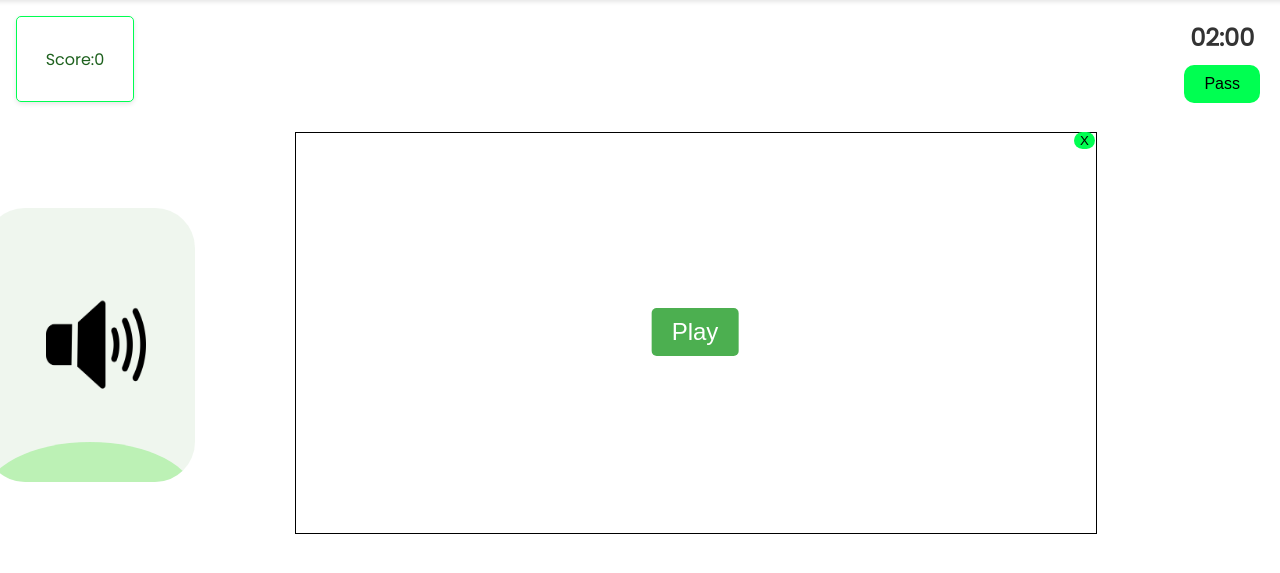
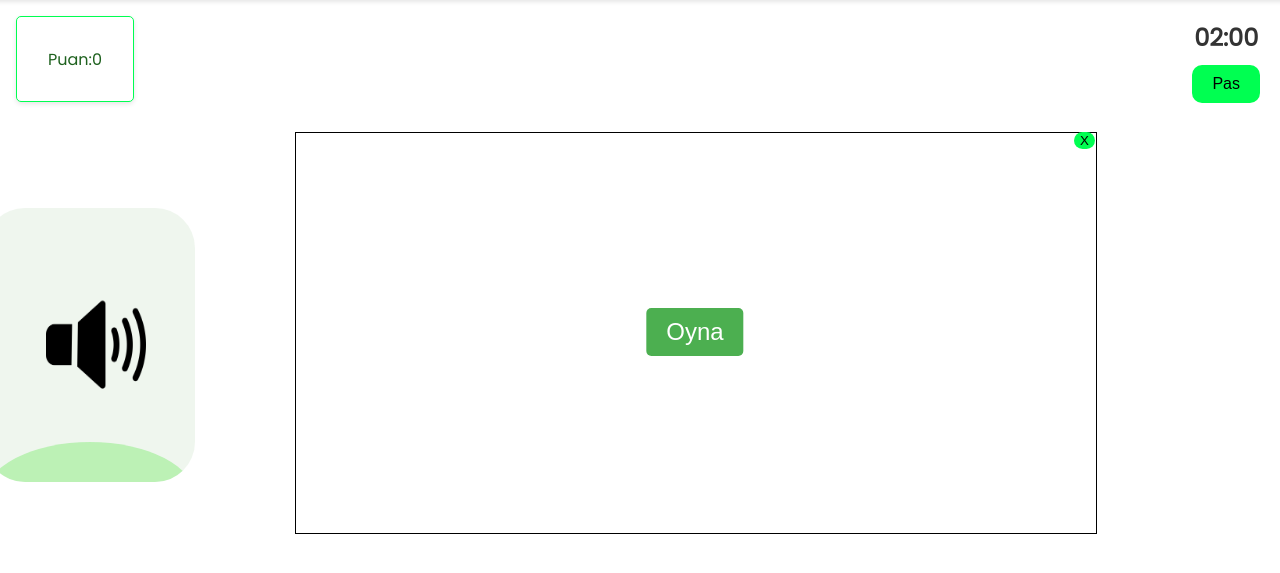
Before and after one commit to haldonmez/dilective-app, a Flask app: page /index.html in a window 1280 px wide. Shown: the part 83-656 px from the top of the page. Run offline with Flask 3, Linux system fonts and the light colour scheme; some web fonts are replaced.

Commit message:
Update
Minor frontend changes

```diff
--- a/templates/index.html
+++ b/templates/index.html
@@ -20,19 +20,19 @@
             </div>
             <div class="main-content">
                 <div class="score-card">
-                    Score: <span id="score">0</span>
+                    Puan: <span id="score">0</span>
                 </div>
                 <div class="guide-card">
                     <button onclick="handleButtonClick2()"class="c-txt"><img class="c-txt"src="{{ url_for('static', filename='images/sound.png') }}" alt="Volume High Icon"></button>
                 </div>
                 <div class="canvas-container" style="position: relative; width: 800px; height: 400px; margin-top: 80px; margin-bottom: -26px;">
-                    <button id="play-button" class="play-button" onclick="startGame()">Play</button>
+                    <button id="play-button" class="play-button" onclick="startGame()">Oyna</button>
                     <canvas id="canvas"></canvas>
                     <button type="button" class="btn btn-outline-secondary clearButton">X</button>
                 </div>
                 <div class="top-right-container">
                     <div class="timer" id="timer">02:00</div>
-                    <button type="button" class="pass-button" onclick="handlePass()">Pass</button>
+                    <button type="button" class="pass-button" onclick="handlePass()">Pas</button>
                 </div>
             </div>
         </div>
```
Also changed, not shown: last_inverted_cropped.png, 1 other file.
